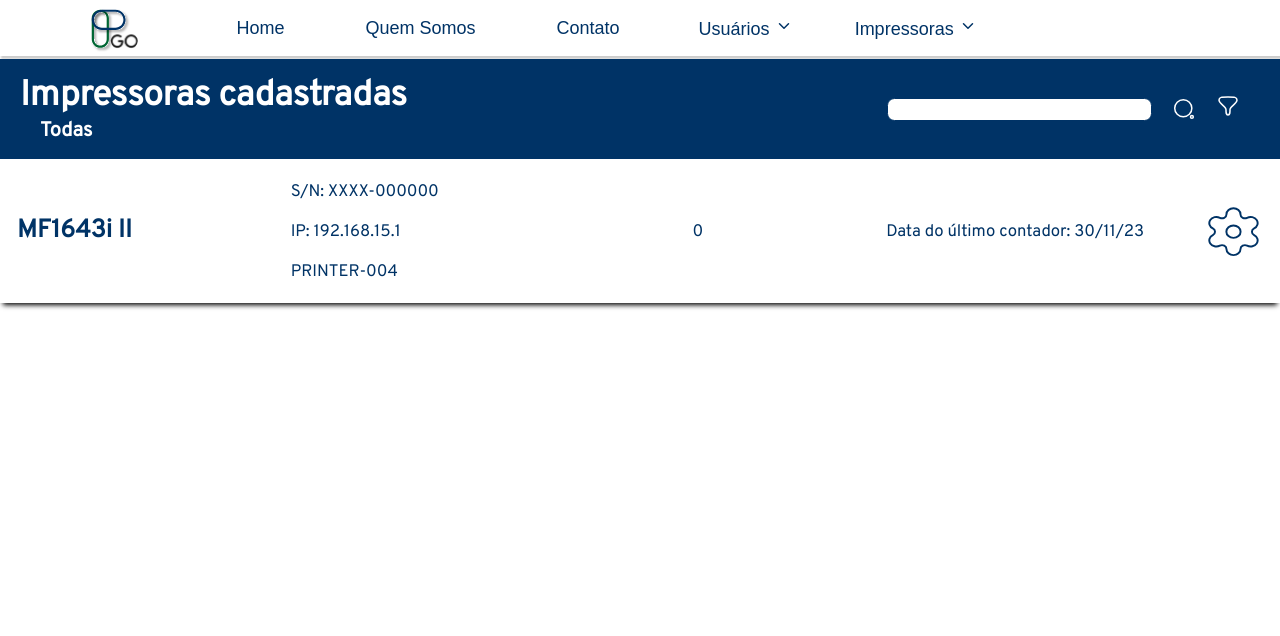
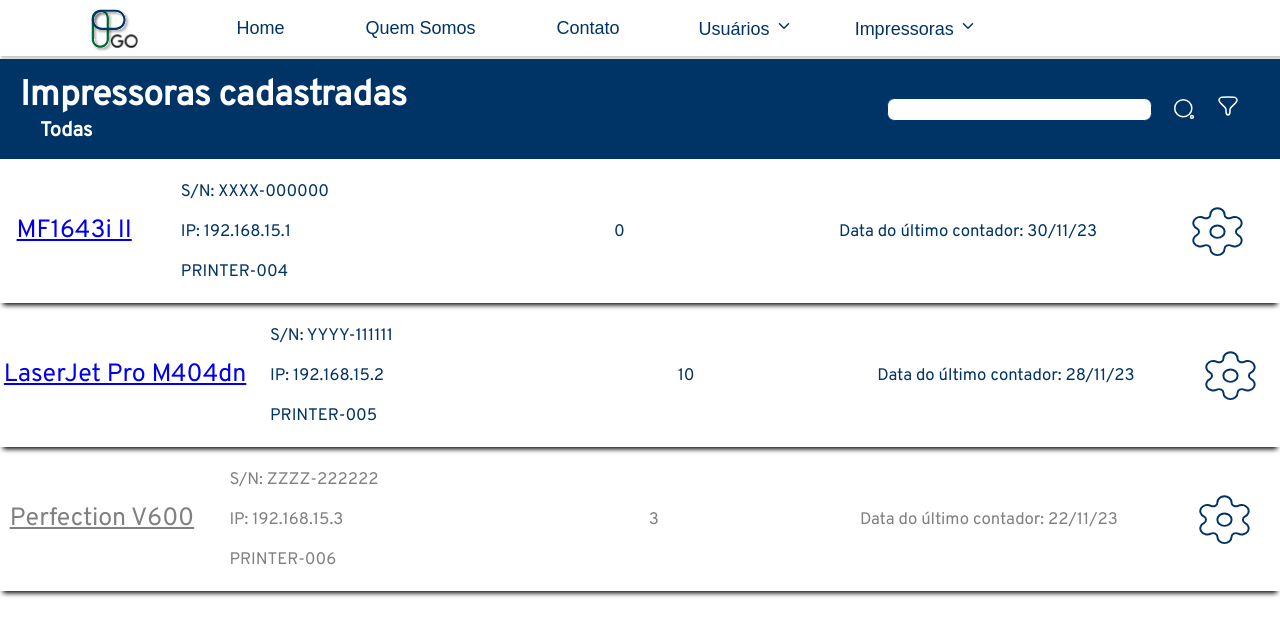
Before and after one commit to fga-eps-mds/2023.2-PrintGo-FrontEnd, a React (Create React App) app: page /impressorascadastradas in a window 1280 px wide. Shown: the top 636 px of the page. Built offline with nearby package versions, Linux system fonts and the light colour scheme; no server answers.

Commit message:
:bulb: (#103) Adicionando redirecionamento para página de visualização

```diff
--- a/src/pages/PrintersList.js
+++ b/src/pages/PrintersList.js
@@ -1,6 +1,6 @@
 import React, { useState, useMemo, useEffect } from "react";
 import "../style/pages/printersList.css";
-import { Link, Navigate } from "react-router-dom";
+import { Link } from "react-router-dom";
 import Search from '../assets/Search.svg';
 import Filter from '../assets/Filter.svg';
 import engine from '../assets/engine.svg';
@@ -50,13 +50,50 @@ export default function PrintersList() {
       dataInstalacao: "2023-11-30T12:00:00Z",
       dataUltimoContador: "2023-11-30T12:00:00Z",
       contadorRetirada: 0,
-      dataRetirada: "12/10/2023",
+      dataRetirada: "2023-11-30T12:00:00Z",
       unidadeId: "1",
       status: "ATIVO"
+    },
+    {
+      id: "2",
+      padrao: {
+        tipo: "Impressora Laser Colorida",
+        marca: "HP",
+        modelo: "LaserJet Pro M404dn",
+      },
+      ip: "192.168.15.2",
+      numeroSerie: "YYYY-111111",
+      codigoLocadora: "PRINTER-005",
+      contadorInstalacao: 10,
+      ultimoContador: 5,
+      dataInstalacao: "2023-11-25T10:30:00Z",
+      dataUltimoContador: "2023-11-28T14:45:00Z",
+      contadorRetirada: 2,
+      dataRetirada: "2023-12-05T08:20:00Z",
+      unidadeId: "2",
+      status: "ATIVO",
+    },
+    {
+      id: "3",
+      padrao: {
+        tipo: "Scanner",
+        marca: "Epson",
+        modelo: "Perfection V600",
+      },
+      ip: "192.168.15.3",
+      numeroSerie: "ZZZZ-222222",
+      codigoLocadora: "PRINTER-006",
+      contadorInstalacao: 3,
+      ultimoContador: 1,
+      dataInstalacao: "2023-11-20T15:45:00Z",
+      dataUltimoContador: "2023-11-22T09:10:00Z",
+      contadorRetirada: 0,
+      dataRetirada: null,
+      unidadeId: "3",
+      status: "INATIVO",
     }
   ]);
 
-  const viewPrinter = () => Navigate("/visualizarimpressora")
 
 // modal para desativar impressora
   const modalDeactivatePrinter = (printer) => {
@@ -181,10 +218,15 @@ export default function PrintersList() {
               key={printer.id}
               className="printerslist-printer"
               style={{ color: printer.status === "ATIVO" ? '' : 'gray' }}
-              onClick={viewPrinter}
             >
+
               <div className="printerslist-model">
-                <h4>{printer.padrao.modelo}</h4>
+                <Link
+                  to={`/visualizarimpressora/${encodeURIComponent(btoa(JSON.stringify(printer)))}`}
+                  style={{ color: printer.status === "ATIVO" ? '' : 'gray' }}
+                >
+                  {printer.padrao.modelo}
+                </Link>
                 {printer.status === 'DESATIVADO' && <h5>Desativada</h5>}
               </div>
 
```
